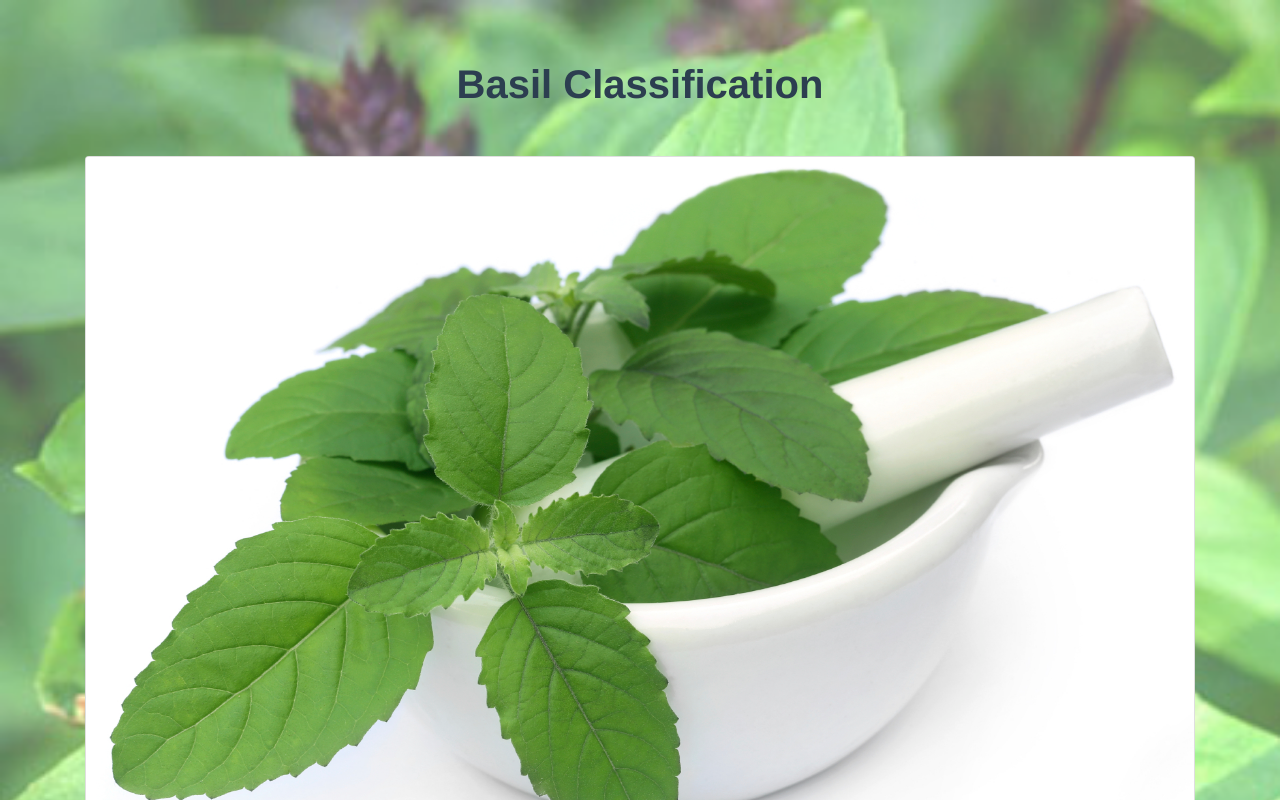
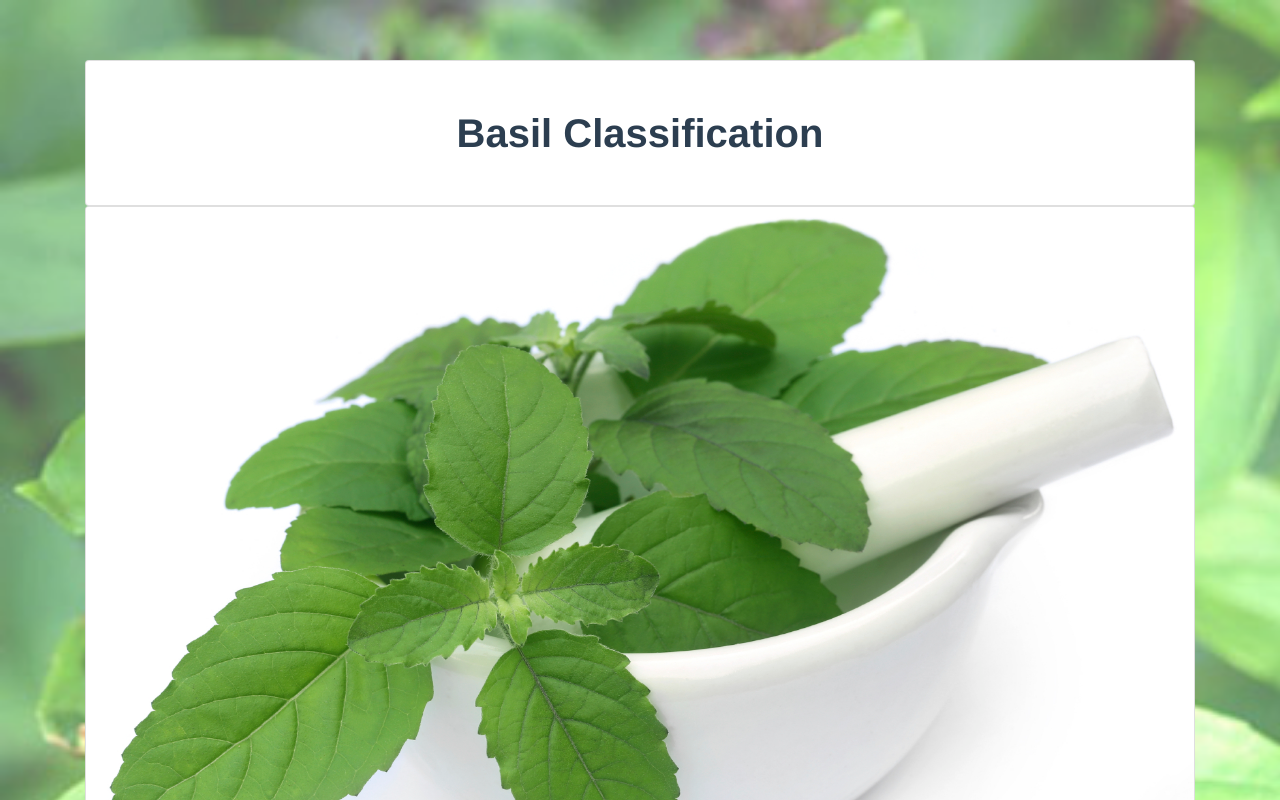
Before and after one commit to ZnattapolZ/Thai-Basil-Classifier-Frontend, a Vue app: page / in a window 1280 px wide. Shown: the top 800 px of the page. Built offline with nearby package versions, Linux system fonts and the light colour scheme.

Commit message:
Change style of page title

```diff
--- a/src/components/HelloWorld.vue
+++ b/src/components/HelloWorld.vue
@@ -1,9 +1,11 @@
 <template>
   <div class="container">
-    <div class="mb-5">
-      <h1 class="card-title font-weight-bold">
+    <div class="card text-center">
+
+      <h1 class="card-title font-weight-bold mt-5 mb-5">
         Basil Classification
       </h1>
+
     </div>
     <div class="component card mb-3">
       <img
```
